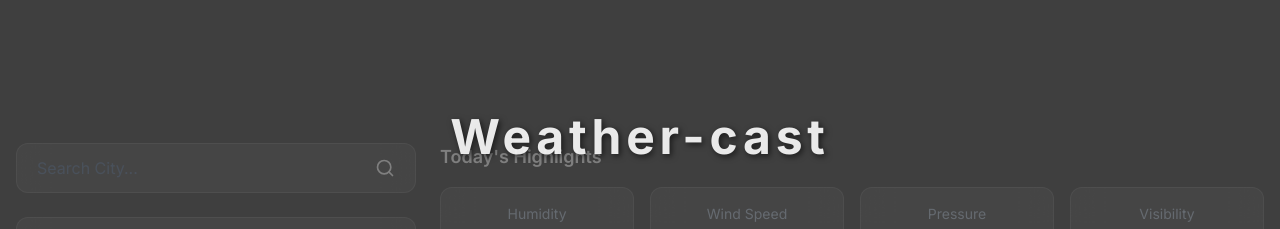
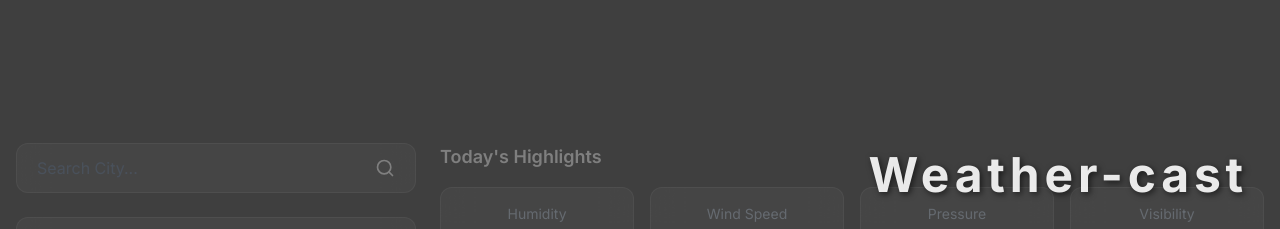
Before and after one commit to Abi-ram-01/Weather-Cast, a plain HTML site: page index.html in a window 1280 px wide. Shown: the top 229 px of the page. Drawn offline with nearby package versions, Linux system fonts and the light colour scheme; no server answers.

Commit message:
index.html

```diff
--- a/index.html
+++ b/index.html
@@ -20,13 +20,13 @@
     <link rel="stylesheet" href="index.css" />
   </head>
   <body class="text-white flex items-center justify-center min-h-screen p-4">
-    <!-- Main Heading at Top Center -->
-    <h1
-      class="absolute left-1/2 transform -translate-x-1/2 text-4xl md:text-5xl font-bold tracking-widest text-white/90 z-30"
-      style="top: 3cm; text-shadow: 2px 2px 6px rgba(0, 0, 0, 0.6)"
+    <!-- Main Heading at Top Right Corner -->
+    <h3
+      class="absolute right-8 text-4xl md:text-5xl font-bold tracking-widest text-white/90 z-30"
+      style="top: 4cm; text-shadow: 2px 2px 6px rgba(0, 0, 0, 0.6)"
     >
       Weather-cast
-    </h1>
+    </h3>
 
     <!-- Video Background -->
     <div class="video-background">
```
